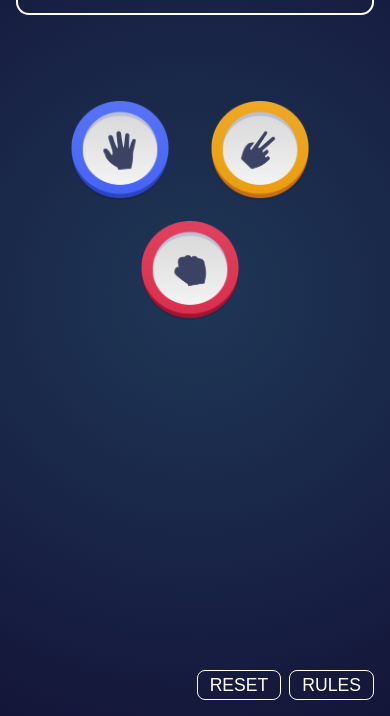
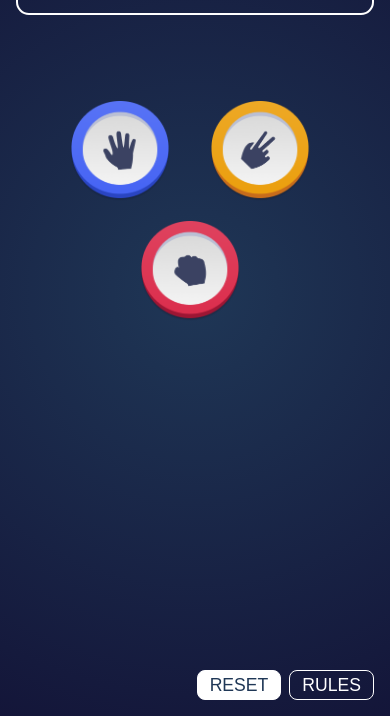
Before and after one commit to priyanshuharshbodhi1/stone-paper-scissors, a plain HTML site: page index.html in a window 390 px wide. In both pictures the pointer is over the button "RESET". Shown: the part 128-844 px from the top of the page. Drawn offline with Linux system fonts and the light colour scheme.

Commit message:
laptop responsive remaining

```diff
--- a/index.js
+++ b/index.js
@@ -88,6 +88,7 @@ function getComputerChoice() {
   return choices[Math.floor(Math.random() * 3)];
 }
 
+getComputerChoice()
 function clearBorders() {
   hands.forEach((hand) =>
     hand.classList.remove("selected", "computer-selected")
@@ -108,7 +109,6 @@ function compareChoices(playerChoice, computerChoice) {
   // Add border to computer's selected hand
   const computerHand = document.querySelector(`.hand.${computerChoice}`);
   computerHand.classList.add("computer-selected");
-
   if (playerChoice === computerChoice) {
     return;
   }
@@ -159,7 +159,7 @@ hands.forEach((hand) => {
   hand.addEventListener("click", () => {
     const playerChoice = hand.classList[1]; // rock, paper, scissors
     const computerChoice = getComputerChoice();
-    compareChoices(playerChoice, computerChoice);
+    // compareChoices(playerChoice, computerChoice);
 
     animateHands(playerChoice, computerChoice);
   });
--- a/styles.css
+++ b/styles.css
@@ -62,7 +62,6 @@ body {
   line-height: normal;
 }
 
-
 .hands {
   position: relative;
   width: 320px;
@@ -119,10 +118,9 @@ body {
   text-align: center;
 }
 
-.game-rules > ul{
+.game-rules > ul {
   list-style: none;
   padding: 0;
-
 }
 
 .game-rules > ul > li {
@@ -148,7 +146,7 @@ body {
   justify-content: flex-end;
   gap: 0.5rem;
   margin: 1rem;
-  margin-top: auto ;
+  margin-top: auto;
 }
 
 button {
@@ -162,9 +160,6 @@ button {
   line-height: normal;
   padding: 3.5px 12px;
 }
-
-
-
 
 /* Add a green border to the player's selected hand
 .hand.selected {
@@ -194,7 +189,6 @@ button {
       } */
   opacity: 0;
   transition: all 1s ease-in-out;
-
 }
 
 .hand-overlay > img {
@@ -213,3 +207,8 @@ button {
 .hand-overlay.show {
   opacity: 1;
 }
+
+button:hover {
+  background: #fff;
+  color: hsl(214, 47%, 23%);
+}
```
Lines whose indentation alone changed are shown as unchanged.
